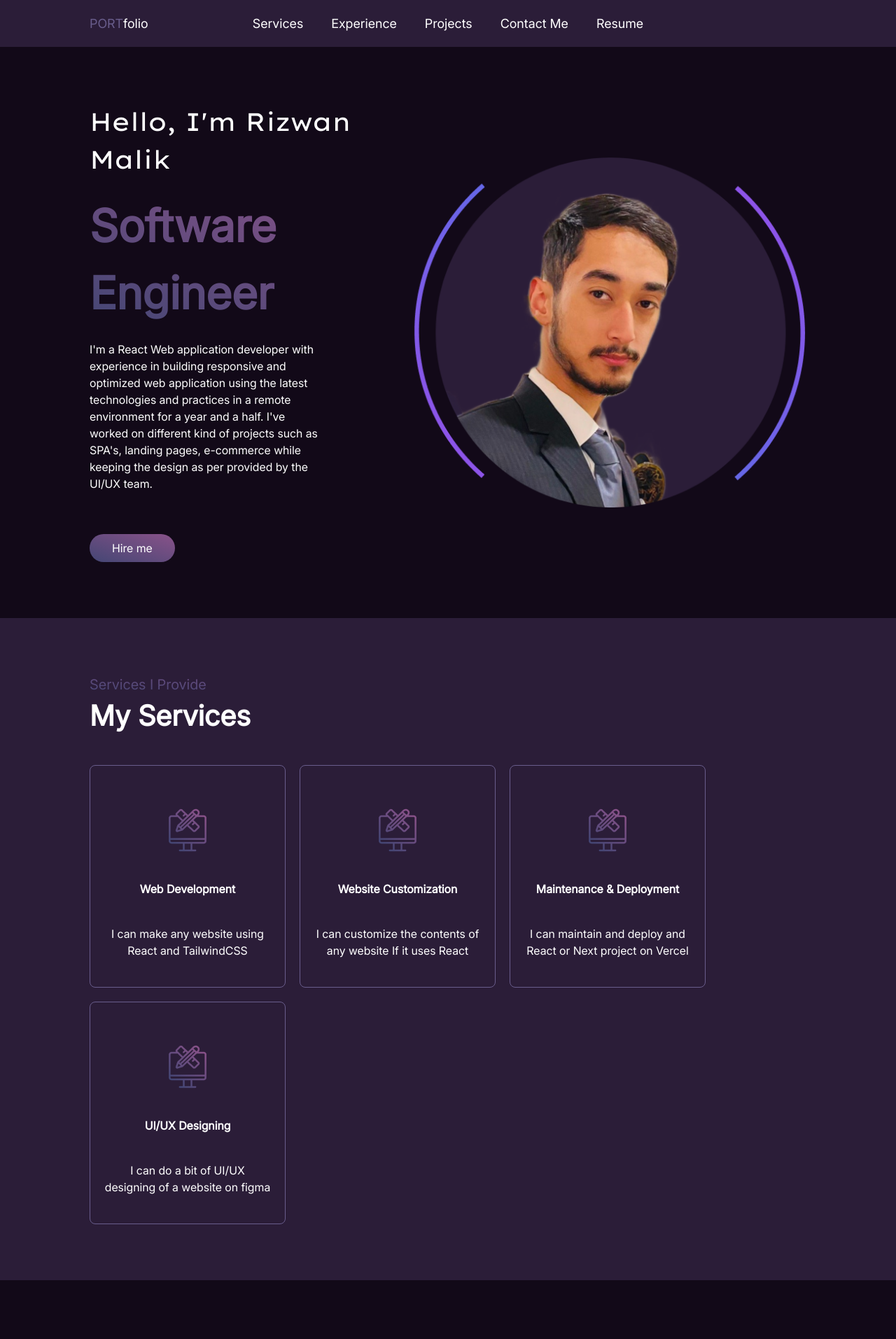
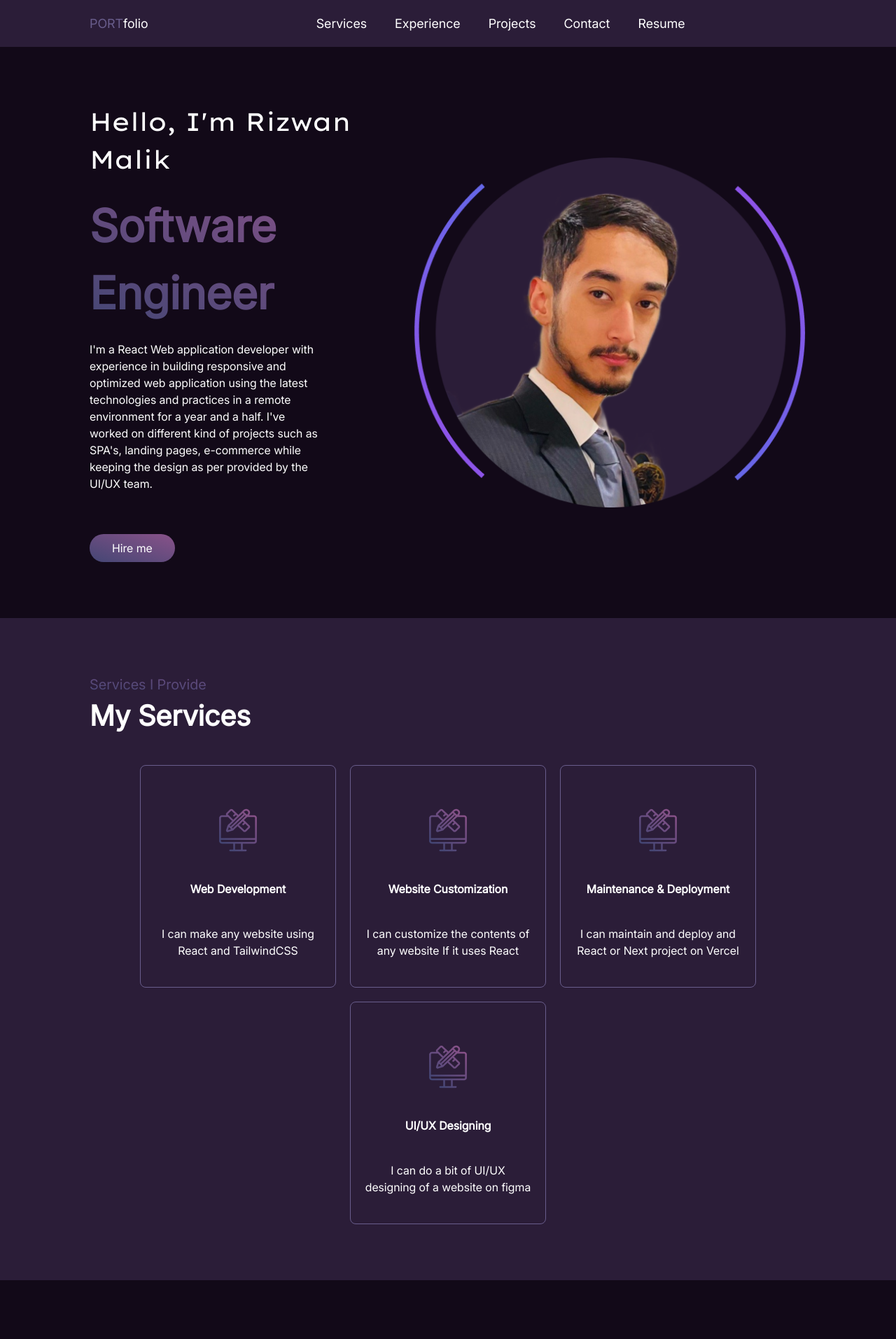
Before and after one commit to malikrizwan177/Resume_4, a React (Vite) app: page / in a window 1280 px wide. Shown: the top 1913 px of the page at 70% size. Built offline with nearby package versions, Linux system fonts and the light colour scheme.

Commit message:
max width debugged

```diff
--- a/src/components/Contact.jsx
+++ b/src/components/Contact.jsx
@@ -58,8 +58,9 @@ const Contact = () => {
   return (
     <>
       <footer id="contact" className="px-8 lg:px-32 py-10 md:py-20 bg-primary">
+        <div className="max-w-[1440px] mx-auto">
         <div className="flex flex-col md:flex-row justify-between items-start gap-10">
-          <div className=" max-w-[350px]">
+          <div className="max-w-[350px] lg:max-w-[400px]">
             <a
               href="/"
               className="text-secondary cursor-pointer flex font-medium text-[40px]"
@@ -106,13 +107,13 @@ const Contact = () => {
               <img src="./icons/link.svg" alt="link" className="w-5 h-5" />
             </a>
           </div>
-          <div>
+          <div className="w-full max-w-[800px]">
             <p className="text-[32px] md:text-[40px] mt-10 md:mt-0">
               Let's Work Together
             </p>
             <div className="mt-10">
               <form ref={formRef} onSubmit={handleSubmit} autoComplete="off">
-                <div className="grid grid-cols-2 gap-x-5 md:gap-x-10  gap-y-10">
+                <div className="grid grid-cols-2 gap-x-5 md:gap-x-10  gap-y-10 w-full">
                   <div className="flex flex-col">
                     <label htmlFor="f_name">Your First Name</label>
                     <input type="text" name="f_name" id="f_name" value={form.value} onChange={handleChange} required/>
@@ -144,6 +145,7 @@ const Contact = () => {
             </div>
           </div>
         </div>
+        </div>
       </footer>
       <p className="text-[10px] md:text-[14px] bg-primary-dark py-3 w-full text-center px-5">
         All Rights Reserved - Muhammad Rizwan Malik - Poiesis Technologies -
--- a/src/components/Experience.jsx
+++ b/src/components/Experience.jsx
@@ -1,6 +1,7 @@
 const Experience = () => {
   return (
     <section id="experience" className="px-8 lg:px-32 py-10 md:py-20 bg-primary">
+      <div className="max-w-[1440px] mx-auto">
       <p className="text-[40px] font-semibold text-center">
         My Work Experience
       </p>
@@ -49,6 +50,7 @@ const Experience = () => {
           </div>
         </div>
       </div>
+      </div>
     </section>
   );
 };
--- a/src/components/Hero.jsx
+++ b/src/components/Hero.jsx
@@ -5,7 +5,8 @@ const Hero = () => {
   const textChange = ["Software Engineer", "React Developer"]
 
   return (
-    <section className="flex flex-col md:flex-row-reverse gap-10 justify-between md:justify-center items-center px-8 lg:px-32 py-20 bg-primary-dark">
+    <section className=" px-8 lg:px-32 py-20 bg-primary-dark">
+      <div className="flex flex-col md:flex-row-reverse gap-10 justify-between items-center max-w-[1440px] mx-auto">
       <img
       loading="lazy"
         src="./images/hero.png"
@@ -30,6 +31,7 @@ const Hero = () => {
           </button>
         </a>
       </div>
+      </div>
     </section>
   );
 };
--- a/src/components/Navbar.jsx
+++ b/src/components/Navbar.jsx
@@ -7,15 +7,16 @@ const Navbar = () => {
     { name: "Services", link: "#services" },
     { name: "Experience", link: "#experience" },
     { name: "Projects", link: "#projects" },
-    { name: "Contact Me", link: "#contact" },
+    { name: "Contact", link: "#contact" },
     { name: "Resume", link: "#resume" },
   ];
   return (
     <header>
-      <nav className="flex flex-row justify-between md:justify-center items-center px-8 lg:px-32 py-5 bg-primary text-[18px] md:relative">
+      <nav className=" px-8 lg:px-32 py-5 bg-primary text-[18px]">
+        <div className="flex flex-row justify-between md:justify-start items-center gap-0 md:gap-32 lg:gap-60 mx-auto max-w-[1440px]">
         <a
           href="/"
-          className="text-secondary cursor-pointer md:absolute left-0 flex float-start md:ml-8 lg:ml-32 font-medium"
+          className="text-secondary cursor-pointer flex font-medium"
         >
           PORT<p className="text-white">folio</p>
         </a>
@@ -52,6 +53,7 @@ const Navbar = () => {
             </div>
           )}
         </div>
+        </div>
       </nav>
     </header>
   );
--- a/src/components/Portfolio.jsx
+++ b/src/components/Portfolio.jsx
@@ -57,6 +57,7 @@ const Portfolio = () => {
 
   return (
     <section id="projects" className="px-8 lg:px-32 py-10 md:py-20 bg-primary-dark">
+      <div className="max-w-[1440px] mx-auto">
       <p className="text-[20px] text-gradient font-medium">Works & Portfolio</p>
       <p className="text-[40px] font-semibold">My Projects</p>
       <div className="flex flex-row flex-wrap justify-center items-center mt-10">
@@ -122,6 +123,7 @@ const Portfolio = () => {
           ))}
         </div>
       </div>
+      </div>
     </section>
   );
 };
--- a/src/components/Services.jsx
+++ b/src/components/Services.jsx
@@ -7,9 +7,10 @@ const Services = () => {
     ]
   return (
     <section id="services" className="px-8 lg:px-32 py-10 md:py-20 bg-primary">
+        <div className="max-w-[1440px] mx-auto">
         <p className="text-[20px] text-gradient font-medium">Services I Provide</p>
         <p className="text-[40px] font-semibold">My Services</p>
-        <div className="flex flex-row flex-wrap gap-5 mt-10 text-center">
+        <div className="flex flex-row justify-center flex-wrap gap-5 mt-10 text-center">
             {services.map((item) => (
                 <div key={item.heading} className="flex flex-col items-center gap-10 rounded-lg border-secondary hover:border-none border-[1px] px-5 py-10 max-w-[280px] cursor-pointer ease-in-out duration-300 services_hover">
                     <img src={item.img} alt="service_image" className="w-[64px] h-[64px] mt-5 services_image"/>
@@ -19,6 +20,7 @@ const Services = () => {
                 </div>
             ))}
         </div>
+        </div>
     </section>
   )
 }
--- a/src/components/Skills.jsx
+++ b/src/components/Skills.jsx
@@ -8,7 +8,7 @@ const Skills = () => {
   ];
   return (
     <section className="px-8 lg:px-32 py-10 md:py-20 bg-primary-dark">
-      <div className="flex flex-col md:flex-row gap-10 justify-between items-start">
+      <div className="flex flex-col md:flex-row gap-10 justify-between items-start max-w-[1440px] mx-auto">
         <div className="flex flex-col justify-center items-start gap-5 max-w-[580px]">
           <p className="text-[20px] text-gradient font-medium">
             See All My Skills
--- a/src/components/Testimonial.jsx
+++ b/src/components/Testimonial.jsx
@@ -55,6 +55,7 @@ const Testimonial = () => {
   return (
     <>
       <section className="px-8 lg:px-32 py-10 md:py-20 bg-primary">
+        <div className="max-w-[1440px] mx-auto">
         <div className="flex flex-col justify-center items-start md:items-center">
           <p className="text-[20px] text-gradient font-medium">Testimonial</p>
           <p className="text-[40px] font-semibold">Awesome Clients Feedback</p>
@@ -153,6 +154,7 @@ const Testimonial = () => {
             />
           </div>
         </div>
+        </div>
       </section>
       <div className="bg-primary-dark py-10 md:py-20 w-full" />
     </>
```
